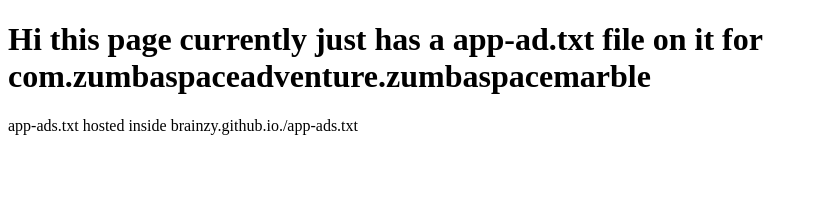
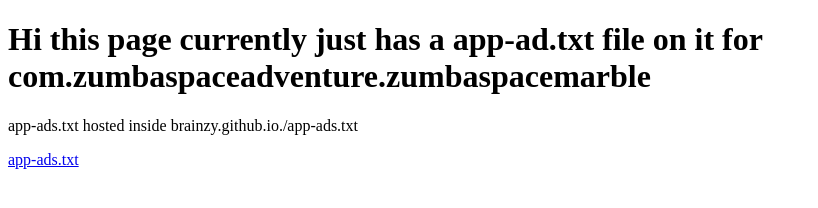
Before and after one commit to Brainzy/brainzy.github.io, a plain HTML site: page index.html in a window 1280 px wide. Shown: the whole page, without its empty margins (0-818 px from the left). Drawn offline with Linux system fonts and the light colour scheme.

Commit message:
Ubacen hyper link

```diff
--- a/index.html
+++ b/index.html
@@ -3,5 +3,6 @@
 <body>
 <h1>Hi this page currently just has a app-ad.txt file on it for com.zumbaspaceadventure.zumbaspacemarble</h1>
 <p>app-ads.txt hosted inside brainzy.github.io./app-ads.txt</p>
+<a href="https://brainzy.github.io./app-ads.txt"> app-ads.txt </a>
 </body>
 </html>
```
